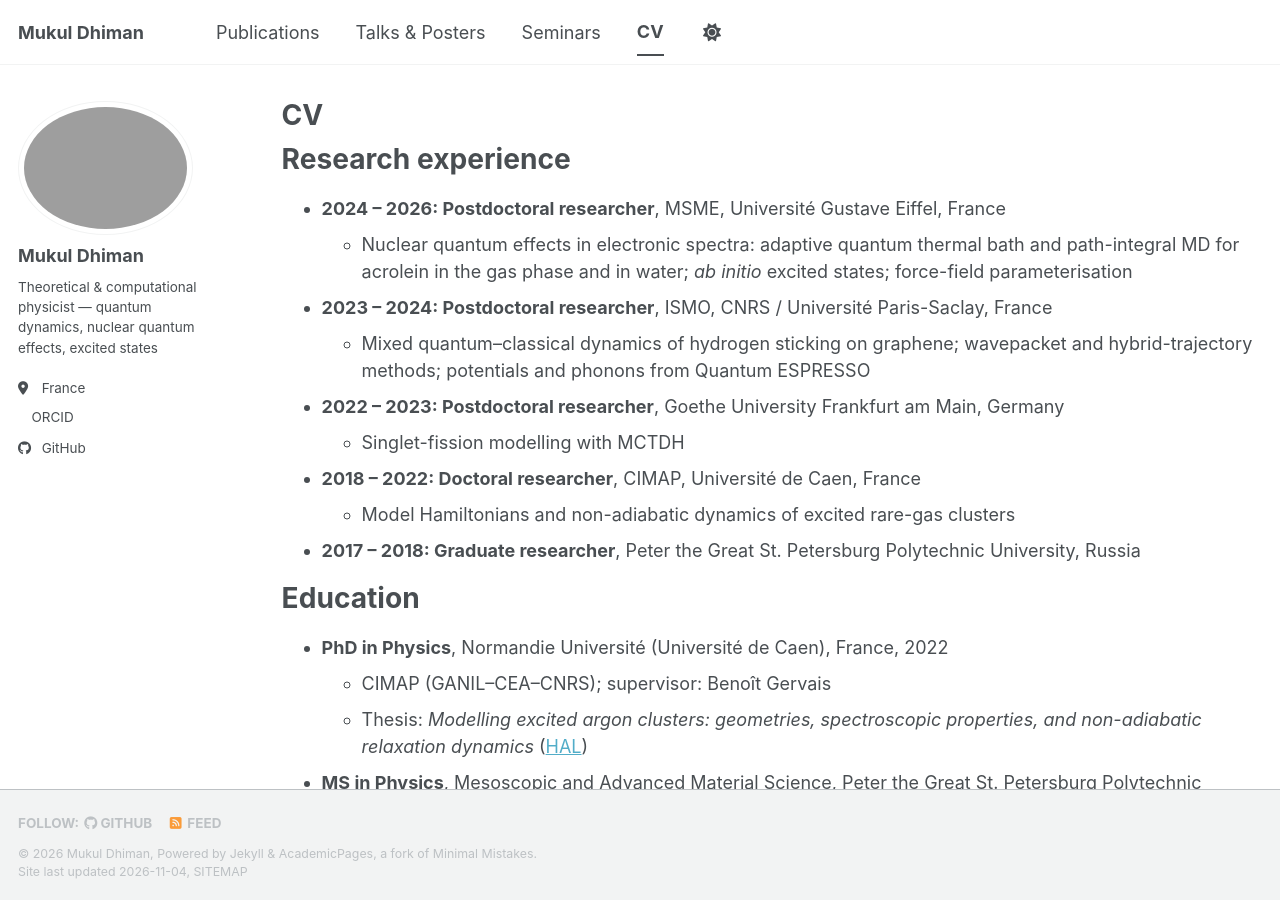
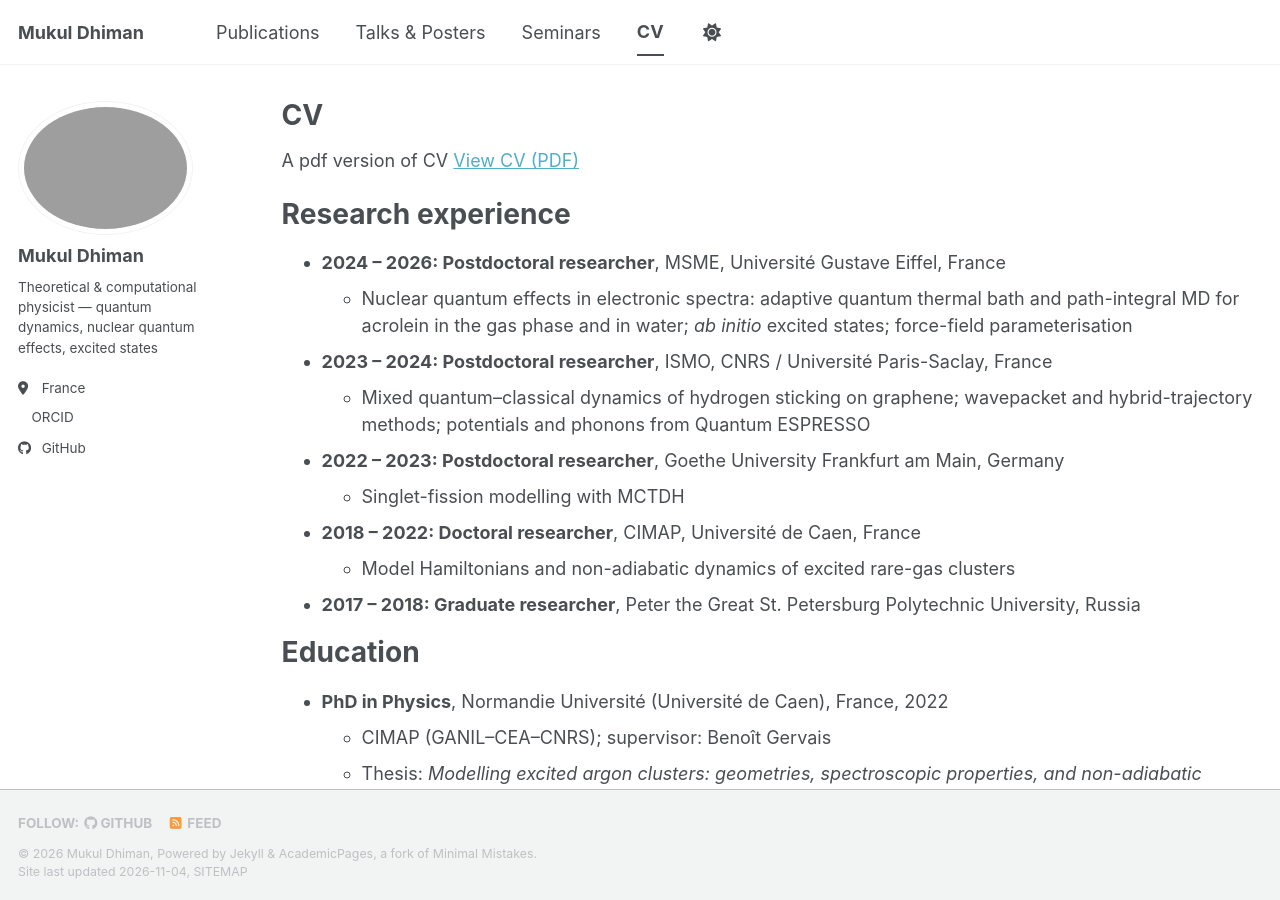
Before and after one commit to simul-md/dhiman.github.io, a Jekyll site: the page built from _pages/cv.md, in a window 1280 px wide and 900 px high. Built offline with Jekyll 4.4.1, drawn with Linux system fonts in a browser that asks for light colours; a style sheet for code colours, icons or effects is not loaded.

Commit message:
Update cv.md

```diff
--- a/_pages/cv.md
+++ b/_pages/cv.md
@@ -8,6 +8,7 @@ redirect_from:
 ---
 
 {% include base_path %}
+A pdf version of CV [View CV (PDF)]({{ site.baseurl }}/files/CV_MDHIMAN09-26.pdf)
 
 Research experience
 ======
```
